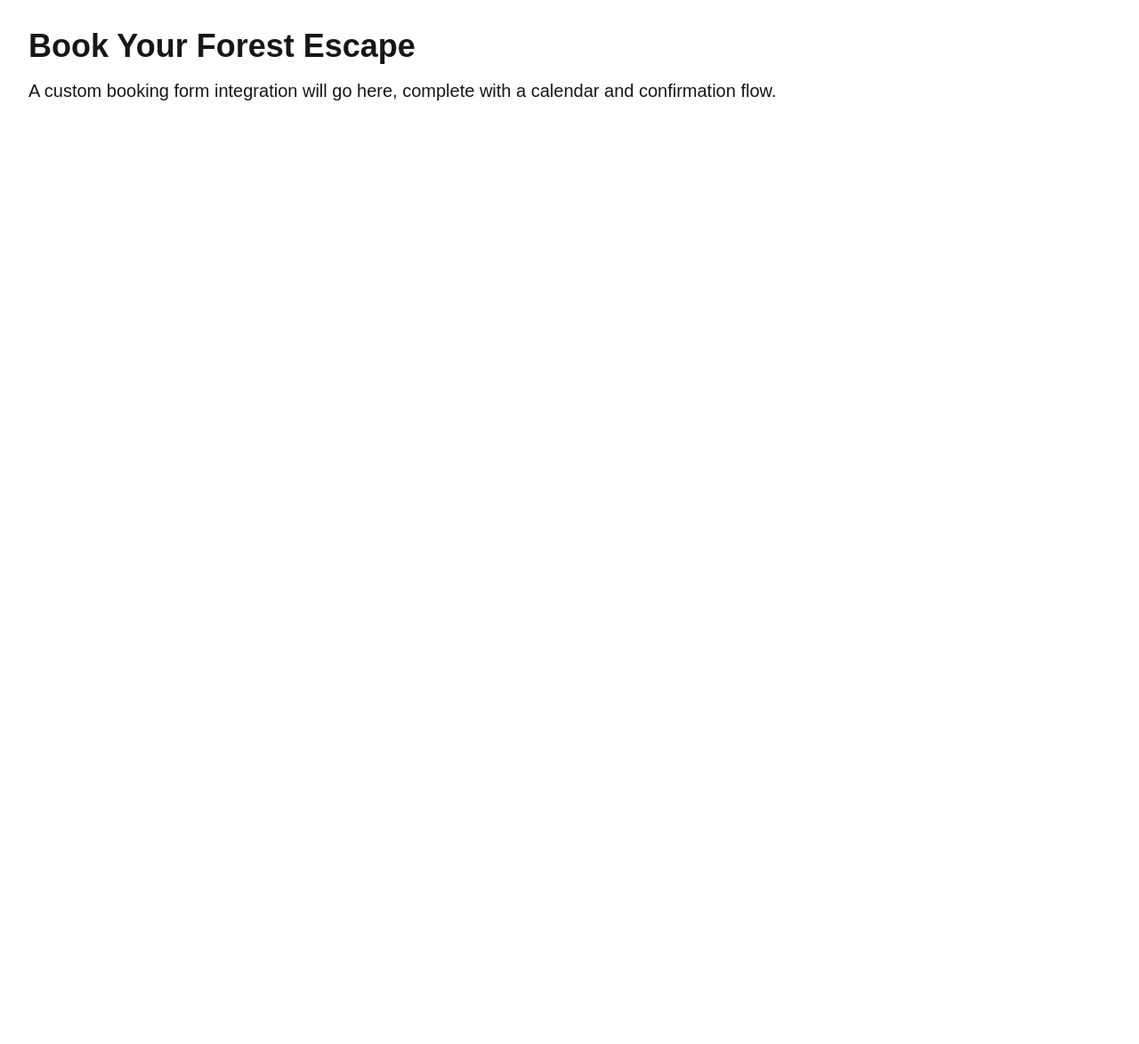
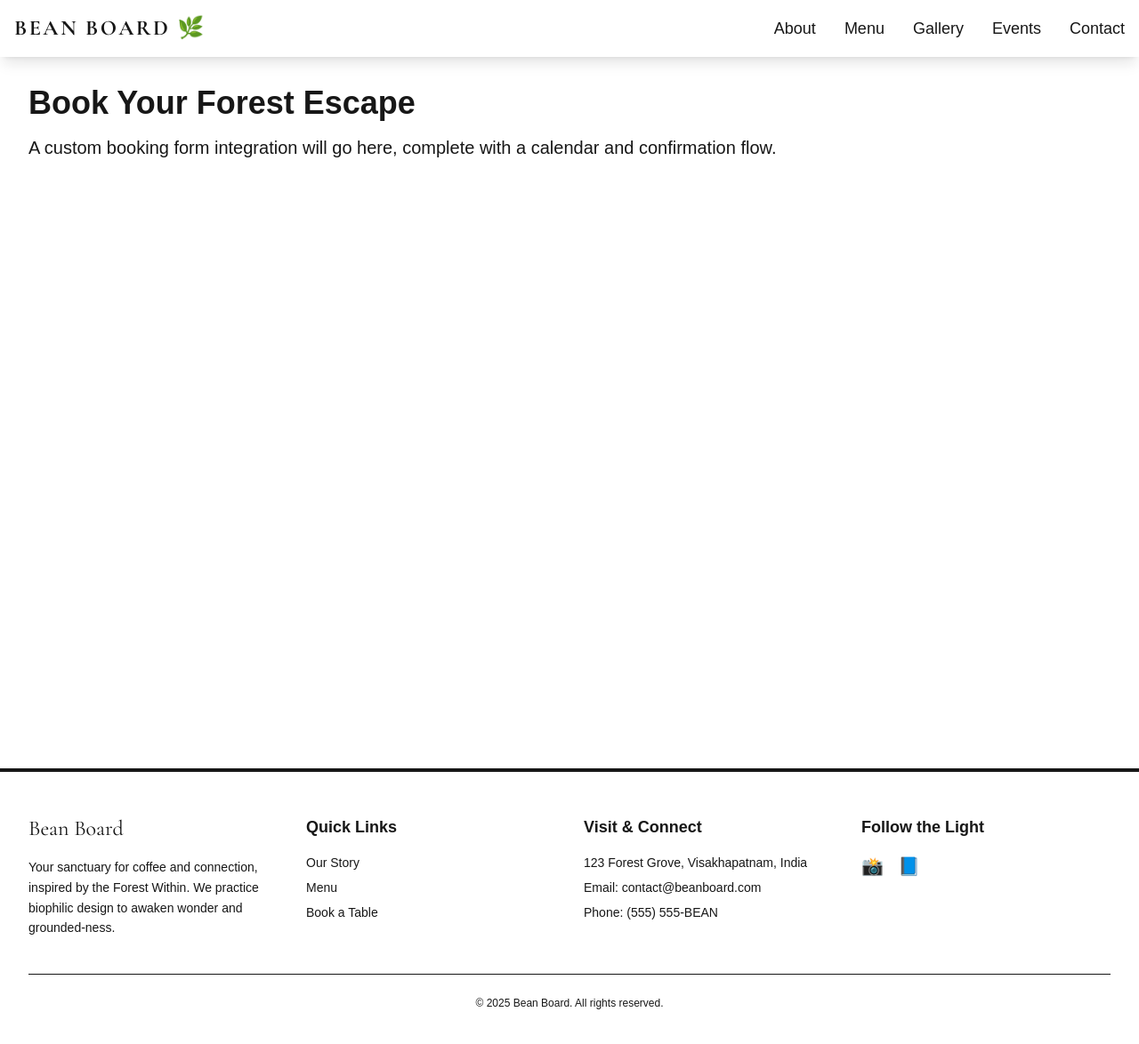
Before and after one commit to gvsmanohar/Bean-Board-Cafe-website, a Next.js app in the folder bean-board-website/: page /bookings in a window 1280 px wide. Shown: the top 1174 px of the page at 89% size. Before the commit the page ends 800 px from the top, so only its background shows below. Built offline with nearby package versions, Linux system fonts and the light colour scheme.

Commit message:
Feature: Added global Header and Footer components to complete site navigation

```diff
--- a/bean-board-website/app/layout.tsx
+++ b/bean-board-website/app/layout.tsx
@@ -1,6 +1,8 @@
 // app/layout.tsx
 import './globals.css';
 import { Cormorant_Garamond } from 'next/font/google';
+import Header from '@/components/Layout/Header'; // <-- IMPORT
+import Footer from '@/components/Layout/Footer'; // <-- IMPORT
 
 // Define the custom serif font (Headers)
 const cormorant = Cormorant_Garamond({
@@ -15,10 +17,16 @@ export default function RootLayout({
   children: React.ReactNode;
 }) {
   return (
-    // Apply default font and the primary background color
     <html lang="en" className={`${cormorant.variable} scroll-smooth`}>
       <body className="bg-bb-earth text-bb-stone font-sans">
-        {children}
+        <Header /> {/* <-- RENDER HEADER */}
+
+        {/* This main wrapper is necessary to offset the fixed header */}
+        <main className="pt-[64px]">
+          {children}
+        </main>
+
+        <Footer /> {/* <-- RENDER FOOTER */}
       </body>
     </html>
   );
--- a/bean-board-website/components/Layout/Footer.tsx
+++ b/bean-board-website/components/Layout/Footer.tsx
@@ -0,0 +1,61 @@
+// components/Layout/Footer.tsx
+import React from 'react';
+import Link from 'next/link';
+
+export default function Footer() {
+    const currentYear = new Date().getFullYear();
+
+    return (
+        // Use the dark, earthy color for a strong base
+        <footer className="bg-bb-green-dark text-bb-earth py-12 px-8 border-t-4 border-bb-green-moss">
+            <div className="max-w-7xl mx-auto grid grid-cols-1 md:grid-cols-4 gap-8">
+
+                {/* Column 1: Brand & Philosophy */}
+                <div>
+                    <h3 className="text-2xl font-serif text-bb-green-moss mb-4">Bean Board</h3>
+                    <p className="text-sm leading-relaxed">
+                        Your sanctuary for coffee and connection, inspired by the Forest Within.
+                        We practice biophilic design to awaken wonder and grounded-ness.
+                    </p>
+                </div>
+
+                {/* Column 2: Quick Links */}
+                <div>
+                    <h4 className="text-lg font-bold mb-4">Quick Links</h4>
+                    <ul className="space-y-2 text-sm">
+                        <li><a href="#about" className="hover:text-bb-green-moss transition-colors">Our Story</a></li>
+                        <li><a href="#menu" className="hover:text-bb-green-moss transition-colors">Menu</a></li>
+                        <li><Link href="/bookings" className="hover:text-bb-green-moss transition-colors">Book a Table</Link></li>
+                    </ul>
+                </div>
+
+                {/* Column 3: Contact Info */}
+                <div>
+                    <h4 className="text-lg font-bold mb-4">Visit & Connect</h4>
+                    <address className="not-italic text-sm space-y-2">
+                        <p>123 Forest Grove, Visakhapatnam, India</p>
+                        <p>Email: contact@beanboard.com</p>
+                        <p>Phone: (555) 555-BEAN</p>
+                    </address>
+                </div>
+
+                {/* Column 4: Social Media (Placeholder) */}
+                <div>
+                    <h4 className="text-lg font-bold mb-4">Follow the Light</h4>
+                    <div className="flex space-x-4 text-xl">
+                        {/* Placeholder icons for Instagram, Facebook */}
+                        <span className="hover:text-bb-green-moss cursor-pointer">📸</span>
+                        <span className="hover:text-bb-green-moss cursor-pointer">📘</span>
+                    </div>
+                </div>
+            </div>
+
+            {/* Copyright */}
+            <div className="text-center mt-10 border-t border-bb-green-moss/30 pt-6">
+                <p className="text-xs text-bb-earth/70">
+                    &copy; {currentYear} Bean Board. All rights reserved.
+                </p>
+            </div>
+        </footer>
+    );
+}
--- a/bean-board-website/components/Layout/Header.tsx
+++ b/bean-board-website/components/Layout/Header.tsx
@@ -0,0 +1,48 @@
+// components/Layout/Header.tsx
+'use client';
+
+import React from 'react';
+import Link from 'next/link';
+import { motion } from 'framer-motion';
+
+const navItems = [
+    { name: 'About', href: '#about' },
+    { name: 'Menu', href: '#menu' },
+    { name: 'Gallery', href: '#gallery' },
+    { name: 'Events', href: '#events' },
+    { name: 'Contact', href: '#contact' },
+];
+
+export default function Header() {
+    return (
+        // Fixed Header that fades in after a short delay
+        <motion.header
+            initial={{ y: -50, opacity: 0 }}
+            animate={{ y: 0, opacity: 1 }}
+            transition={{ duration: 0.5, delay: 1.0 }} // Delay fade-in until Hero text is done
+            className="fixed top-0 left-0 right-0 z-40 bg-bb-green-dark/70 backdrop-blur-sm shadow-lg text-bb-earth p-4"
+        >
+            <nav className="max-w-7xl mx-auto flex justify-between items-center">
+
+                {/* Logo/Site Title: Bean Board */}
+                <Link href="/" className="text-2xl font-serif font-bold tracking-widest hover:text-bb-green-moss transition-colors">
+                    BEAN BOARD 🌿
+                </Link>
+
+                {/* Navigation Links */}
+                <ul className="flex space-x-8">
+                    {navItems.map((item) => (
+                        <li key={item.name}>
+                            <a
+                                href={item.href}
+                                className="text-lg hover:text-bb-green-moss transition-colors font-medium"
+                            >
+                                {item.name}
+                            </a>
+                        </li>
+                    ))}
+                </ul>
+            </nav>
+        </motion.header>
+    );
+}
--- a/bean-board-website/components/Sections/About.tsx
+++ b/bean-board-website/components/Sections/About.tsx
@@ -1,4 +1,30 @@
 // components/Sections/About.tsx
+import React from 'react';
+import MotionDiv from '@/components/UI/MotionDiv';
+
 export default function About() {
-    return (<div className="p-20 text-bb-green-dark"><h2>About & History Section Content</h2></div>);
+    return (
+        <section id="about" className="py-24 px-8 bg-bb-earth text-bb-stone">
+            <div className="max-w-6xl mx-auto grid md:grid-cols-2 gap-12 items-center">
+
+                <MotionDiv delay={0.1}>
+                    <h2 className="text-6xl font-serif text-bb-green-dark mb-6">
+                        Our Root Story
+                    </h2>
+                    <p className="text-xl mb-4 leading-relaxed">
+                        **Bean Board** is more than a café; it&apos;s an escape into a **&quot;Forest Within.&quot;** Our history is rooted in a passion for biophilic design, blurring the lines
+                        between architecture and nature to create a sanctuary of awe and connection.
+                    </p>
+                    <p className="text-lg leading-relaxed border-l-4 border-bb-green-moss pl-4">
+                        Founded on the principle of **Grounded-ness**, we source our beans responsibly,
+                        mirroring the natural cycle of growth and renewal. We invite you to breathe deeper
+                        and reconnect with nature here.
+                    </p>
+                </MotionDiv>
+
+                {/* Placeholder for a secondary image of reclaimed wood or clay */}
+                <MotionDiv delay={0.3} className="h-96 rounded-xl shadow-2xl bg-bb-green-moss/50"> </MotionDiv>
+            </div>
+        </section>
+    );
 }
--- a/bean-board-website/components/Sections/Contact.tsx
+++ b/bean-board-website/components/Sections/Contact.tsx
@@ -1,39 +1,48 @@
 // components/Sections/Contact.tsx
 import React from 'react';
+import MotionDiv from '@/components/UI/MotionDiv';
 
 export default function Contact() {
     return (
-        <section id="contact" className="p-20 text-bb-earth bg-bb-green-dark">
-            <h2 className="text-5xl font-serif mb-12 text-center">
+        <section id="contact" className="py-24 px-8 bg-bb-green-dark text-bb-earth">
+            <MotionDiv>
+                <h2 className="text-6xl font-serif mb-12 text-center text-bb-earth">
                     Reach Our Hidden Grove
                 </h2>
-            <div className="max-w-2xl mx-auto p-8 rounded-lg bg-bb-green-dark/90 border border-bb-green-moss">
-                <form className="space-y-4">
+            </MotionDiv>
+
+            <div className="max-w-xl mx-auto p-10 rounded-lg bg-bb-green-dark/90 border border-bb-green-moss/50">
+                <form className="space-y-6">
+                    <MotionDiv delay={0.1}>
                         <input
                             type="text"
                             placeholder="Your Name"
-                        className="w-full p-3 rounded-md border-2 border-bb-green-moss bg-bb-earth text-bb-stone placeholder-bb-stone/70 focus:ring-bb-green-moss focus:border-bb-green-moss"
+                            className="w-full p-4 rounded-md bg-bb-earth text-bb-stone placeholder-bb-stone/60 focus:ring-2 focus:ring-bb-green-moss"
                         />
+                    </MotionDiv>
+                    <MotionDiv delay={0.2}>
                         <input
                             type="email"
                             placeholder="Your Email"
-                        className="w-full p-3 rounded-md border-2 border-bb-green-moss bg-bb-earth text-bb-stone placeholder-bb-stone/70 focus:ring-bb-green-moss focus:border-bb-green-moss"
+                            className="w-full p-4 rounded-md bg-bb-earth text-bb-stone placeholder-bb-stone/60 focus:ring-2 focus:ring-bb-green-moss"
                         />
+                    </MotionDiv>
+                    <MotionDiv delay={0.3}>
                         <textarea
                             placeholder="Your Message"
-                        rows={4}
-                        className="w-full p-3 rounded-md border-2 border-bb-green-moss bg-bb-earth text-bb-stone placeholder-bb-stone/70 focus:ring-bb-green-moss focus:border-bb-green-moss"
+                            rows={5}
+                            className="w-full p-4 rounded-md bg-bb-earth text-bb-stone placeholder-bb-stone/60 focus:ring-2 focus:ring-bb-green-moss"
                         />
+                    </MotionDiv>
+                    <MotionDiv delay={0.4}>
                         <button
                             type="submit"
-                        className="w-full bg-bb-green-moss text-bb-green-dark font-bold py-3 rounded-md hover:bg-bb-green-moss/80 transition duration-300"
+                            className="w-full bg-bb-green-moss text-bb-green-dark font-bold py-4 rounded-md hover:bg-bb-green-moss/80 transition duration-300 shadow-lg"
                         >
                             Send Message
                         </button>
+                    </MotionDiv>
                 </form>
-                <p className="text-center mt-6 text-sm text-bb-earth/80">
-                    Also available for calls at: (555) 555-BEAN
-                </p>
             </div>
         </section>
     );
--- a/bean-board-website/components/Sections/Events.tsx
+++ b/bean-board-website/components/Sections/Events.tsx
@@ -1,24 +1,29 @@
 // components/Sections/Events.tsx
 import React from 'react';
+import MotionDiv from '@/components/UI/MotionDiv';
 
 export default function Events() {
+    const events = [
+        { title: 'Weekly Poetry Night', date: 'Every Wednesday | 7:00 PM', delay: 0.1 },
+        { title: 'Biophilic Design Workshop', date: 'Next Saturday | 10:00 AM', delay: 0.3 },
+        { title: 'Local Coffee Roasters Showcase', date: 'Monthly | Check Calendar', delay: 0.5 },
+    ];
+
     return (
-        <section id="events" className="p-20 text-bb-green-dark bg-bb-earth">
-            <h2 className="text-5xl font-serif mb-12 text-center">
-                Gather in the Grove
-            </h2>
-            <div className="max-w-3xl mx-auto space-y-6">
-                {/* Placeholder for an Event Listing */}
-                <div className="border-l-4 border-bb-green-moss p-4 shadow-lg rounded-lg bg-white">
-                    <h3 className="text-2xl font-bold">Weekly Poetry Night</h3>
-                    <p className="text-lg text-bb-green-moss">Every Wednesday | 7:00 PM</p>
-                    <p className="mt-2">Join us for a relaxing evening of open-mic poetry and specialty brews.</p>
-                </div>
-                <div className="border-l-4 border-bb-green-moss p-4 shadow-lg rounded-lg bg-white">
-                    <h3 className="text-2xl font-bold">Biophilic Design Workshop</h3>
-                    <p className="text-lg text-bb-green-moss">Next Saturday | 10:00 AM</p>
-                    <p className="mt-2">Learn to bring the Forest Within to your own home with our expert designers.</p>
-                </div>
+        <section id="events" className="py-24 px-8 bg-bb-green-moss/10 text-bb-green-dark">
+            <MotionDiv>
+                <h2 className="text-6xl font-serif text-bb-green-dark mb-12 text-center">
+                    Gather in the Grove
+                </h2>
+            </MotionDiv>
+
+            <div className="max-w-4xl mx-auto space-y-6">
+                {events.map((event) => (
+                    <MotionDiv key={event.title} delay={event.delay} className="border-l-4 border-bb-green-moss p-6 shadow-lg rounded-lg bg-bb-earth">
+                        <h3 className="text-3xl font-bold">{event.title}</h3>
+                        <p className="text-lg text-bb-green-moss mt-1">{event.date}</p>
+                    </MotionDiv>
+                ))}
             </div>
         </section>
     );
--- a/bean-board-website/components/Sections/Gallery.tsx
+++ b/bean-board-website/components/Sections/Gallery.tsx
@@ -1,22 +1,30 @@
 // components/Sections/Gallery.tsx
 import React from 'react';
+import MotionDiv from '@/components/UI/MotionDiv';
 
 export default function Gallery() {
+    const images = [1, 2, 3, 4, 5, 6];
+
     return (
-        <section id="gallery" className="p-20 text-bb-stone bg-bb-earth">
-            <h2 className="text-5xl font-serif mb-8 text-center text-bb-green-dark">
-                The Forest Dimension
-            </h2>
-            <div className="grid grid-cols-2 md:grid-cols-4 gap-4">
-                {/* Placeholder for Immersive Image Grid */}
-                <div className="h-64 bg-bb-green-moss/50 rounded-lg flex items-center justify-center">Photo 1</div>
-                <div className="h-64 bg-bb-green-moss/50 rounded-lg flex items-center justify-center">Photo 2</div>
-                <div className="h-64 bg-bb-green-moss/50 rounded-lg flex items-center justify-center">Photo 3</div>
-                <div className="h-64 bg-bb-green-moss/50 rounded-lg flex items-center justify-center">Photo 4</div>
+        <section id="gallery" className="py-24 px-8 bg-bb-earth text-bb-stone">
+            <MotionDiv>
+                <h2 className="text-6xl font-serif text-bb-green-dark mb-12 text-center">
+                    The Forest Dimension
+                </h2>
+            </MotionDiv>
+
+            <div className="max-w-7xl mx-auto grid grid-cols-2 md:grid-cols-3 gap-4">
+                {images.map((id, index) => (
+                    // Staggered animation effect
+                    <MotionDiv key={id} delay={0.1 * index} className="overflow-hidden rounded-xl shadow-xl">
+                        {/* Actual image component would replace this placeholder */}
+                        <div className="h-64 w-full bg-bb-green-moss/30 flex items-center justify-center
+                hover:scale-105 transition-transform duration-500 cursor-pointer">
+                            <span className="text-bb-green-dark">Image {id} Placeholder</span>
+                        </div>
+                    </MotionDiv>
+                ))}
             </div>
-            <p className="mt-8 text-center text-lg">
-                Explore the lush greenery and earthy textures of Bean Board.
-            </p>
         </section>
     );
 }
--- a/bean-board-website/components/Sections/Menu.tsx
+++ b/bean-board-website/components/Sections/Menu.tsx
@@ -1,4 +1,38 @@
 // components/Sections/Menu.tsx
+import React from 'react';
+import MotionDiv from '@/components/UI/MotionDiv';
+
 export default function Menu() {
-    return (<div className="p-20 text-bb-earth bg-bb-green-dark"><h2>Menu / Weekly Specials Section Content</h2></div>);
+    const specials = [
+        { name: 'Moss Latte', desc: 'A hint of matcha with our signature espresso blend.' },
+        { name: 'Rammed Earth Cheesecake', desc: 'Layered texture inspired by natural clay walls.' },
+        { name: 'Canopy Cold Brew', desc: 'Slow-dripped and aged in stone vessels.' },
+    ];
+
+    return (
+        <section id="menu" className="py-24 px-8 bg-bb-green-dark text-bb-earth">
+            <MotionDiv>
+                <h2 className="text-6xl font-serif text-bb-green-moss mb-12 text-center">
+                    Weekly Harvest & Specials
+                </h2>
+            </MotionDiv>
+
+            <div className="max-w-4xl mx-auto grid md:grid-cols-3 gap-8">
+                {specials.map((item, index) => (
+                    <MotionDiv key={item.name} delay={0.1 * index} className="text-center p-6 border border-bb-green-moss rounded-lg hover:shadow-lg transition-shadow duration-500">
+                        <h3 className="text-3xl font-serif mb-2">{item.name}</h3>
+                        <p className="text-lg text-bb-earth/70">{item.desc}</p>
+                    </MotionDiv>
+                ))}
+            </div>
+
+            <MotionDiv delay={0.6}>
+                <div className="text-center mt-12">
+                    <a href="/menu-full.pdf" className="text-bb-green-moss hover:underline text-xl font-bold">
+                        View Full Menu (PDF)
+                    </a>
+                </div>
+            </MotionDiv>
+        </section>
+    );
 }
```
Lines whose indentation alone changed are shown as unchanged.
